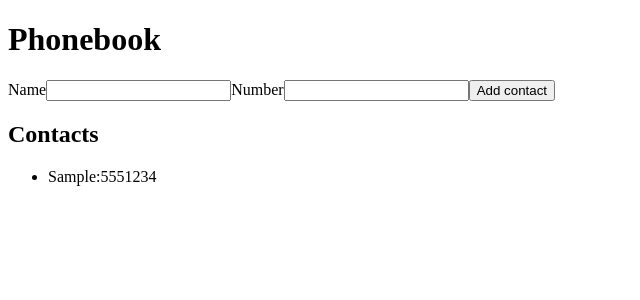
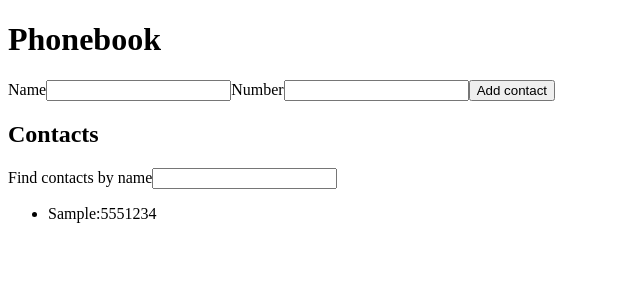
Before and after one commit to OksanaMosendz/goit-react-hw-02-phonebook, a React (Create React App) app: page / in a window 1280 px wide. Both pictures are taken after typing "Sample", "5551234" into the empty fields and a click on the button "Add contact". Shown: the top 300 px of the page, without its empty margins (0-640 px from the left). Built offline with nearby package versions, Linux system fonts and the light colour scheme.

Commit message:
step3 done

```diff
--- a/src/components/App.jsx
+++ b/src/components/App.jsx
@@ -5,6 +5,7 @@ export class App extends React.Component {
 
   state = {
     contacts: [],
+    filter:'',
     name: '',
     number: '',
   };
@@ -22,28 +23,33 @@ export class App extends React.Component {
     e.preventDefault();
     contacts.push({ "name": name, "id": uuidv4( ), "number": number });
     this.setState({ name: '', number:'' });
-    console.log(contacts);
-
   }
 
+  HandleSearchContactByName = (e) => {
+    this.setState({ filter: e.target.value });
+
+    console.log(this.state.filter);
+  }
+
+
+
   render() {
-    const { name, contacts, number } = this.state;
+    const { name, contacts, number, filter } = this.state;
+    const filteredContacts = contacts.filter((contact) => contact.name.toLowerCase().includes(filter.toLowerCase()));
 
     return (
       <>
       <h1>Phonebook</h1>
-        <form onSubmit={this.handleFormSubmit} >
-          <label >Name
+      <form onSubmit={this.handleFormSubmit}>
+      <label>Name
   <input
-
     type="text"
     name="name"
     value={name}
     onChange={this.HandleNameInput}
     pattern="^[a-zA-Zа-яА-Я]+(([' -][a-zA-Zа-яА-Я ])?[a-zA-Zа-яА-Я]*)*$"
     title="Имя может состоять только из букв, апострофа, тире и пробелов. Например Adrian, Jacob Mercer, Charles de Batz de Castelmore d'Artagnan и т. п."
-    required
-          />
+              required />
           </label>
 
            <label >Number
@@ -57,13 +63,23 @@ export class App extends React.Component {
   required
 />
           </label>
+
            <button type="submit">Add contact</button>
         </form>
 
         <h2>Contacts</h2>
 
-        {contacts.length > 0 && <ul>{contacts.map((contact) => <li key={contact.id} >{contact.name}:{contact.number}</li>)}</ul> }
+        <label> Find contacts by name
+        <input
+  type="text"
 
+            value={filter}
+             onChange={this.HandleSearchContactByName}
+  pattern="^[a-zA-Zа-яА-Я]+(([' -][a-zA-Zа-яА-Я ])?[a-zA-Zа-яА-Я]*)*$"
+  title="Имя может состоять только из букв, апострофа, тире и пробелов. Например Adrian, Jacob Mercer, Charles de Batz de Castelmore d'Artagnan и т. п."
+  required
+/> </label>
+        {filteredContacts.length > 0 && <ul>{filteredContacts.map((contact) => <li key={contact.id} >{contact.name}:{contact.number}</li>)}</ul>}
 
     </>)
   };
```
Also changed, not shown: .prettierrc.json (deleted), 1 other file (tests, documents, lock files or other folders). Lines whose indentation alone changed are shown as unchanged.
